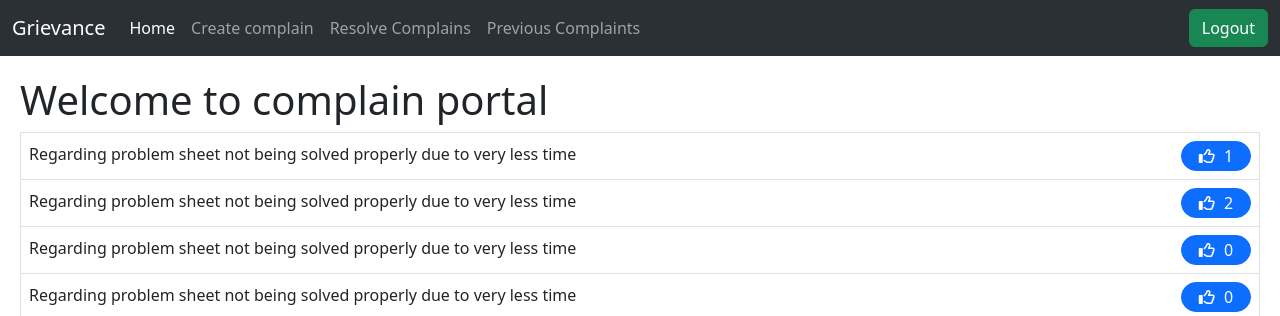
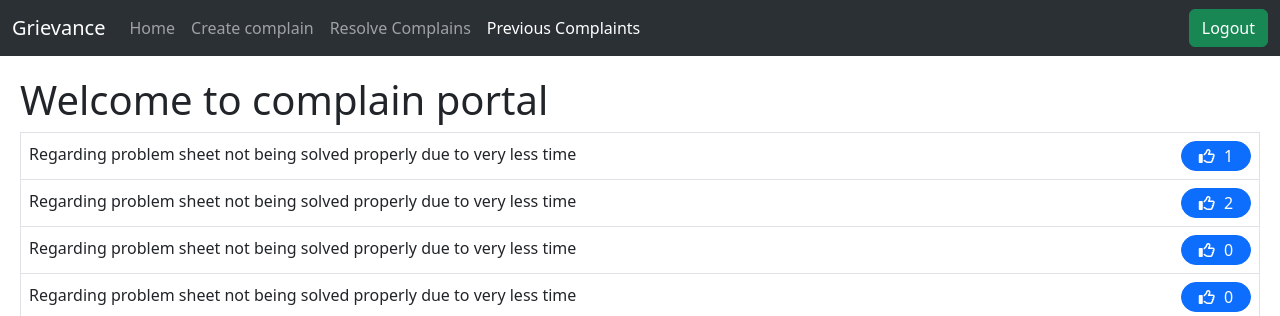
Before and after one commit to Akanksha2403/no_issues, a Django app: page /allcomplain in a window 1280 px wide. Shown: the top 316 px of the page. Run offline with Django 4.2, Linux system fonts and the light colour scheme; a user stored in the database is signed in; data comes from the database, SQL or seed files in the repository; some libraries are stand-ins or nearby versions.

Commit message:
url linker

```diff
--- /dev/null
+++ b/complainapp/templatetags/urlactive.py
@@ -0,0 +1,10 @@
+from django import template
+from django.urls import reverse
+
+register = template.Library()
+
+@register.simple_tag(takes_context=True)
+def navactive(context, url):
+    if context['request'].path == reverse(url):
+        return 'active'
+    return ''
--- a/templates/complainapp/allcomplains.html
+++ b/templates/complainapp/allcomplains.html
@@ -53,7 +53,6 @@
                 <div class="complain-desc m-2">
                     <p>{{ complain.description|safe }}</p>
                     <p>Response date: {{ complain.response_date }}</p>
-
                 </div>
                 <form action="{% url 'postlike' %}" method="POST" style="margin-left:auto;display:flex;"> {% csrf_token %}
                     <div class="cwrapper">
--- a/templates/complainapp/basic.html
+++ b/templates/complainapp/basic.html
@@ -1,6 +1,7 @@
 <!doctype html>
 <html lang="en">
 {% load static %}
+{% load urlactive %}
 
 <head>
   <meta charset="utf-8">
@@ -26,12 +27,12 @@
       <div class="collapse navbar-collapse" id="navbarSupportedContent">
         <ul class="navbar-nav me-auto mb-2 mb-lg-0" id="nav-options">
           {% if user.is_authenticated %}
-          <li class="nav-item"> <a class="nav-link active" aria-current="page" href="{% url 'index' %}">Home</a></li>
-          <li> <a class="nav-link" href="{% url 'createComplain' %}">Create complain</a> </li>
+          <li class="nav-item"> <a class="nav-link {% navactive 'index' %} " aria-current="page" href="{% url 'index' %}">Home</a></li>
+          <li class="nav-item"> <a class="nav-link {% navactive 'createComplain' %}" href="{% url 'createComplain' %}">Create complain</a> </li>
           {% if has_designation %}
-          <li class="nav-item"><a class="nav-link" href="{% url 'respondComplain' %}">Resolve Complains</a></li>
+          <li class="nav-item"><a class="nav-link {% navactive 'respondComplain' %}" href="{% url 'respondComplain' %}">Resolve Complains</a></li>
           {% endif %}
-          <li class="nav-item"><a class="nav-link" href="{% url 'allcomplain' %}">Previous Complaints</a></li>
+          <li class="nav-item"><a class="nav-link {% navactive 'allcomplain' %}" href="{% url 'allcomplain' %}">Previous Complaints</a></li>
           {% endif %}
         </ul>
         <div class="d-flex">
--- a/templates/complainapp/createcomplain.html
+++ b/templates/complainapp/createcomplain.html
@@ -19,7 +19,6 @@
         {{complainform.as_p}}
         <button type="submit" class="btn btn-primary">Submit</button>
     </form>
-
 {% endif %}
 {% endblock body %}
 
```
Also changed, not shown: complainapp/context_processors.py (line endings or trailing spaces).
